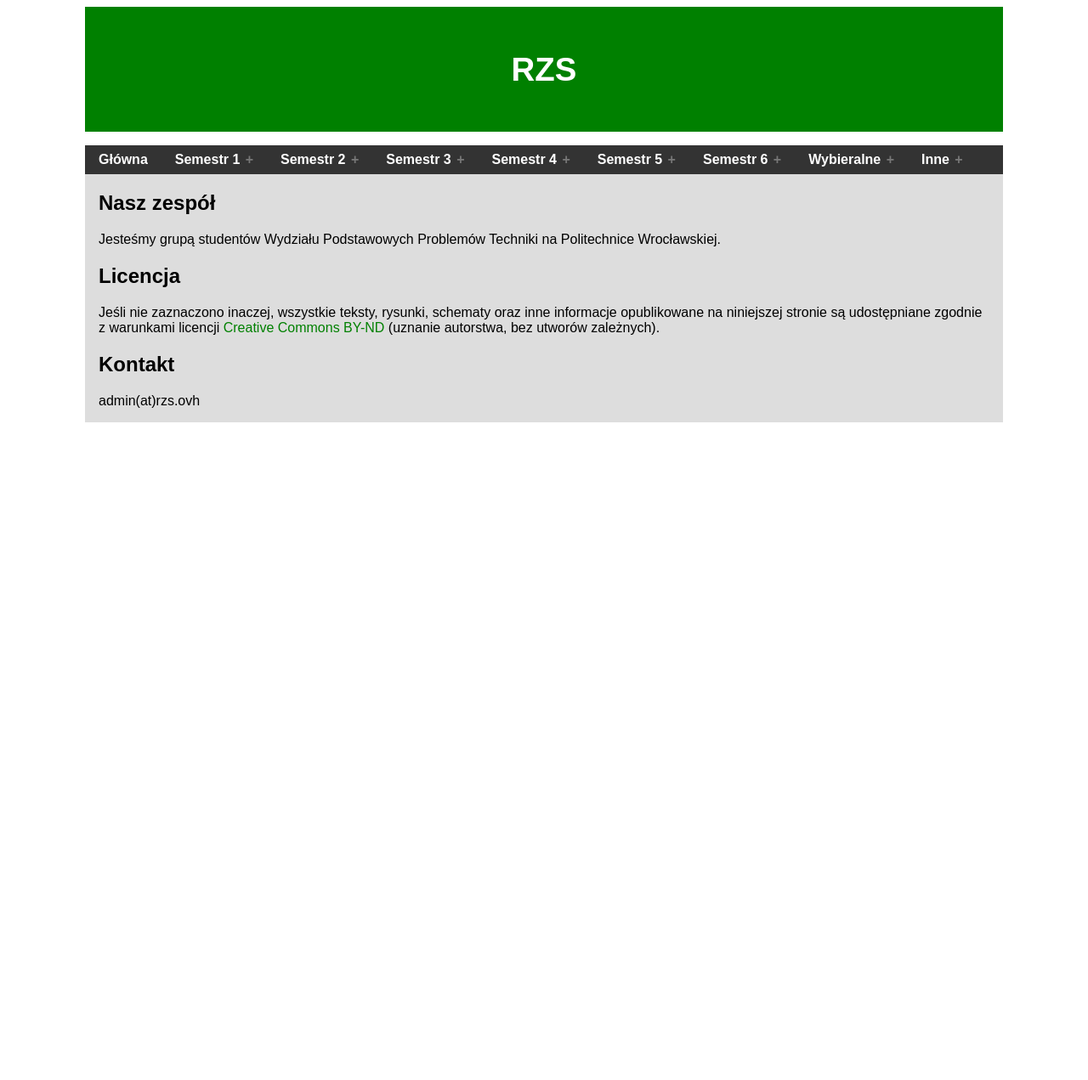
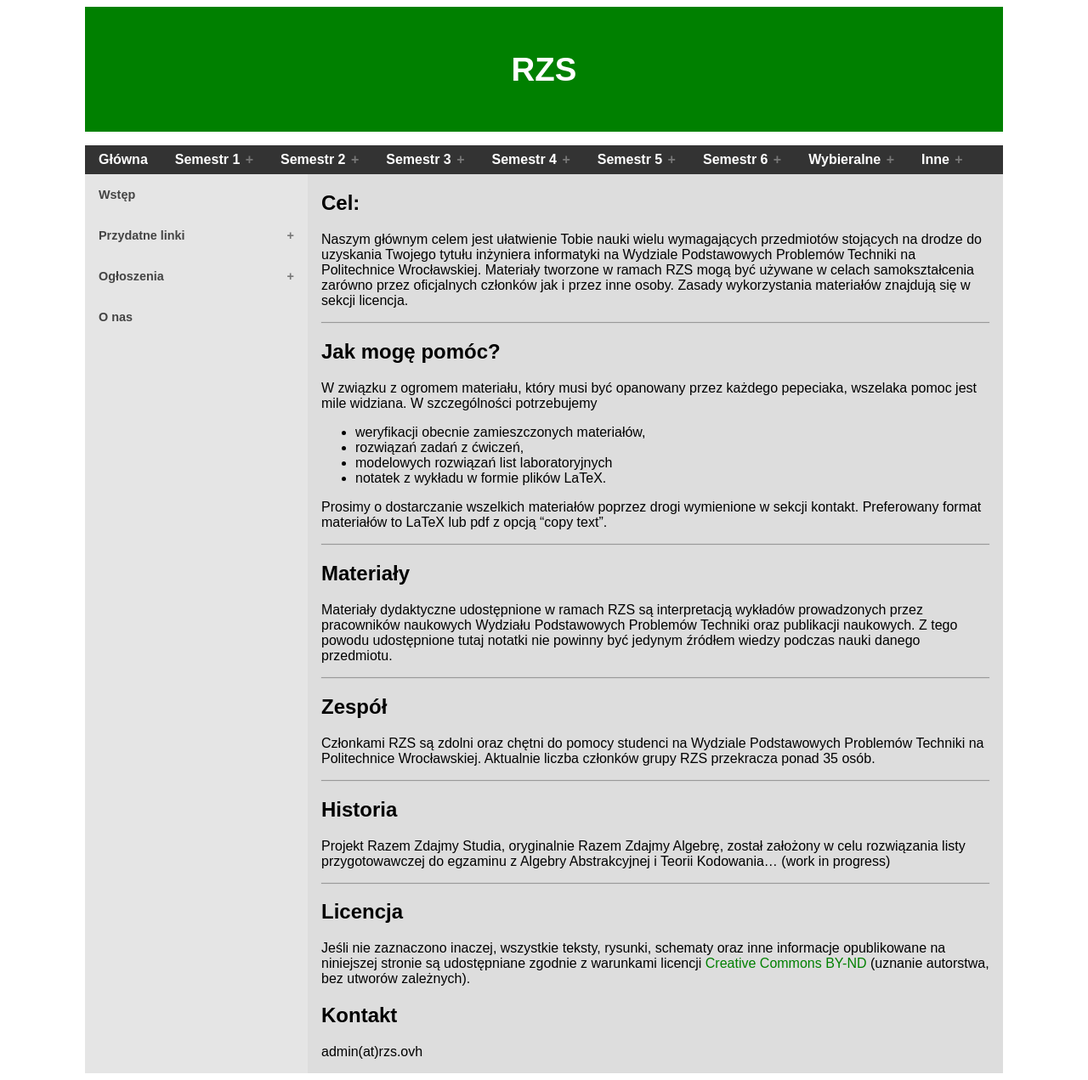
Before and after one commit to rzs-site/rzs-site.github.io, a Jekyll site: the page built from info/index.md, in a window 1280 px wide. Shown: the whole page at 85% size. Built offline with Jekyll 4.4.1, drawn with Linux system fonts in a browser that asks for light colours; our own code applies the rules of GitHub Pages for plain Markdown files; before the commit the page ends 900 px from its top, so only the background shows below that.

Commit message:
About us

```diff
--- a/info/index.md
+++ b/info/index.md
@@ -1,19 +1,51 @@
 ---
-layout: default
+layout: acc_layout
+toc: main_page
 ---
 
-Nasz zespół
+## Cel:
+
+Naszym głównym celem jest ułatwienie Tobie nauki wielu wymagających przedmiotów stojących na drodze do uzyskania Twojego tytułu inżyniera informatyki na Wydziale Podstawowych Problemów Techniki na Politechnice Wrocławskiej. Materiały tworzone w ramach RZS mogą być używane w celach samokształcenia zarówno przez oficjalnych członków jak i przez inne osoby. Zasady wykorzystania materiałów znajdują się w sekcji licencja.
+
 ---
 
-Jesteśmy grupą studentów Wydziału Podstawowych Problemów Techniki na Politechnice Wrocławskiej.
+## Jak mogę pomóc?
 
-Licencja
+W związku z ogromem materiału, który musi być opanowany przez każdego pepeciaka, wszelaka pomoc jest mile widziana.
+W szczególności potrzebujemy
+* weryfikacji obecnie zamieszczonych materiałów,
+* rozwiązań zadań z ćwiczeń,
+* modelowych rozwiązań list laboratoryjnych
+* notatek z wykładu w formie plików LaTeX.
+
+Prosimy o dostarczanie wszelkich materiałów poprzez drogi wymienione w sekcji kontakt.
+Preferowany format materiałów to LaTeX lub pdf z opcją "copy text".
+
 ---
+
+## Materiały
+
+Materiały dydaktyczne udostępnione w ramach RZS są interpretacją wykładów prowadzonych przez pracowników naukowych Wydziału Podstawowych Problemów Techniki oraz publikacji naukowych. Z tego powodu udostępnione tutaj notatki nie powinny być jedynym źródłem wiedzy podczas nauki danego przedmiotu.
+
+---
+
+## Zespół
+
+Członkami RZS są zdolni oraz chętni do pomocy studenci na Wydziale Podstawowych Problemów Techniki na Politechnice Wrocławskiej. Aktualnie liczba członków grupy RZS przekracza ponad 35 osób.
+
+---
+
+## Historia
+
+Projekt Razem Zdajmy Studia, oryginalnie Razem Zdajmy Algebrę, został założony w celu rozwiązania listy przygotowawczej do egzaminu z Algebry Abstrakcyjnej i Teorii Kodowania... (work in progress)
+
+---
+
+## Licencja
 
 Jeśli nie zaznaczono inaczej, wszystkie teksty, rysunki, schematy oraz inne informacje opublikowane na niniejszej stronie są udostępniane zgodnie z warunkami licencji [Creative Commons BY-ND](https://www.creativecommons.org/licenses/by-sa/4.0) (uznanie autorstwa, bez utworów zależnych).
 
-Kontakt
----
+## Kontakt
 
 <script type="text/javascript"><!--
 var user = "admin";
```
